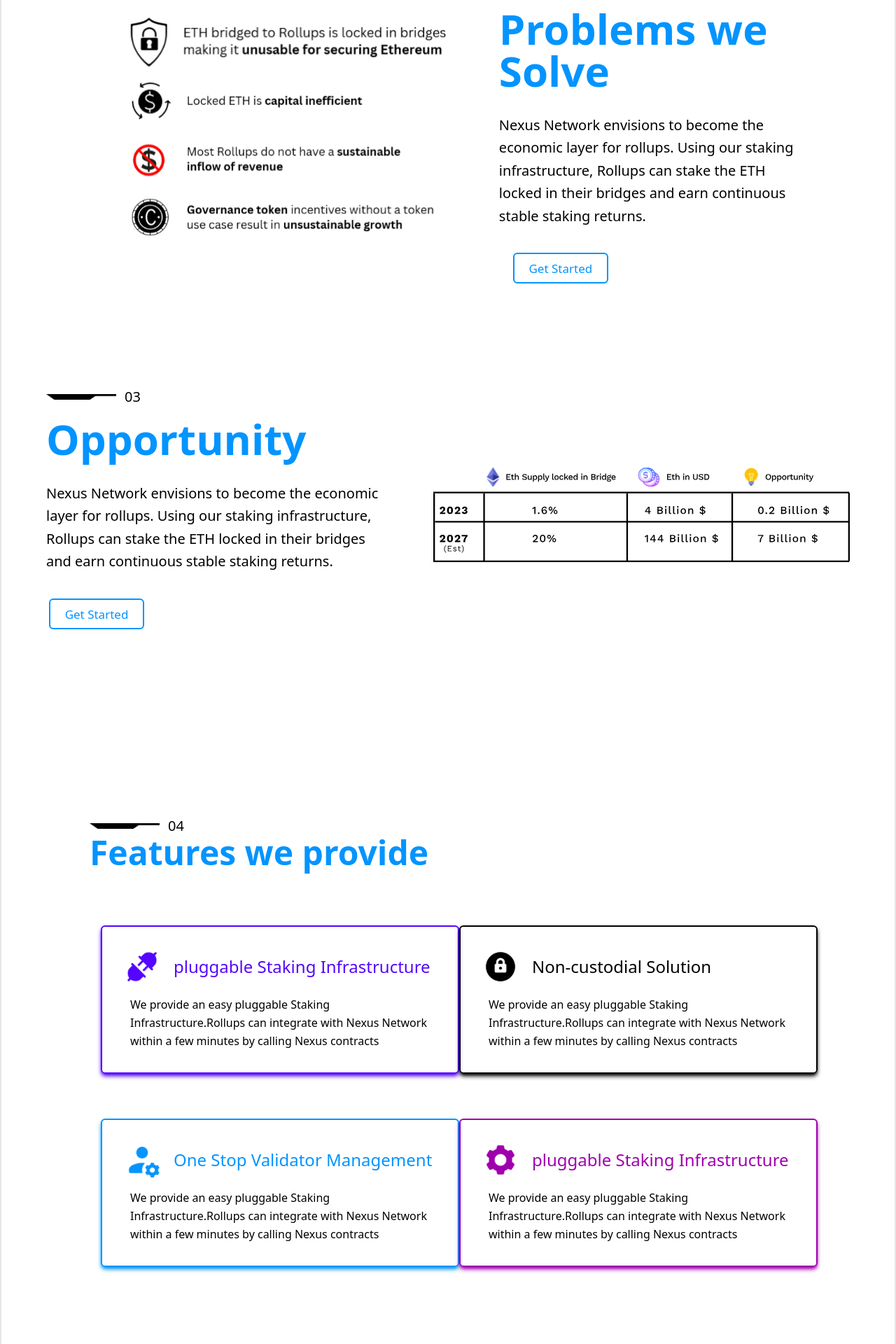
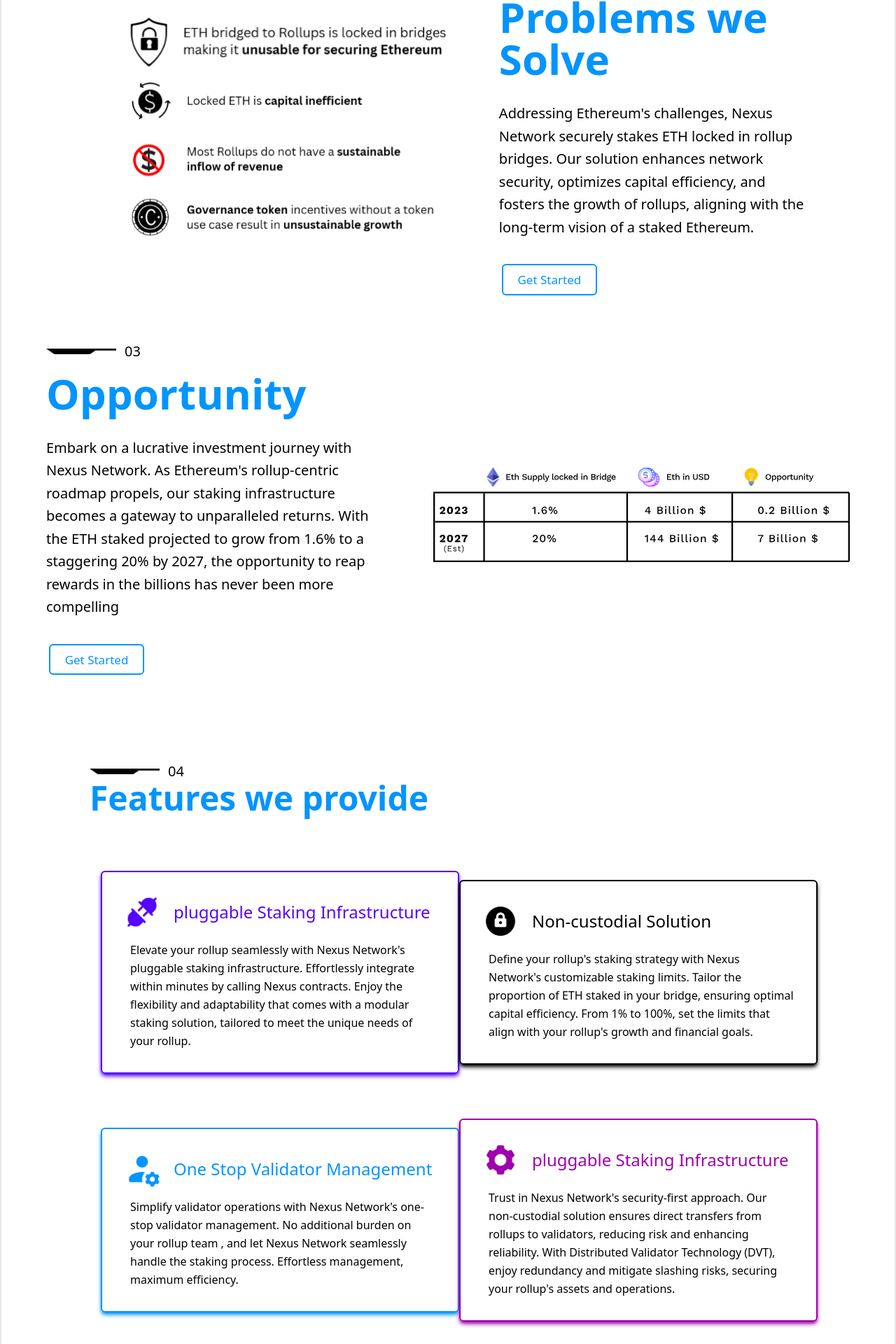
Before and after one commit to Nexus-2023/Nexus-Website, a Next.js app: page / in a window 1280 px wide. Shown: the part 1426-3346 px from the top of the page at 70% size. Built offline with nearby package versions, Linux system fonts and the light colour scheme.

Commit message:
text change

```diff
--- a/src/Components/Sections.jsx
+++ b/src/Components/Sections.jsx
@@ -91,10 +91,10 @@
               transition={{ duration: 0.5, delay: 1.0 }}
             >
               <p className="text-xl font-regular  text-black max-w-xl leading-relaxed mb-4">
-                Nexus Network envisions to become the economic layer for
-                rollups. Using our staking infrastructure, Rollups can stake the
-                ETH locked in their bridges and earn continuous stable staking
-                returns.
+                Nexus Network is at the forefront of revolutionizing Ethereum's
+                rollup landscape. With a commitment to security,
+                decentralization, and innovation, we provide an economic layer
+                for rollups through our cutting-edge staking infrastructure.
               </p>
             </motion.div>
             {/* <StyledButton> Get Started</StyledButton> */}
@@ -177,12 +177,13 @@
             transition={{ duration: 0.5, delay: 1.0 }}
           >
             <p className="text-xl font-regular  text-black max-w-xl leading-relaxed mb-4">
-              Nexus Network envisions to become the economic layer for rollups.
-              Using our staking infrastructure, Rollups can stake the ETH locked
-              in their bridges and earn continuous stable staking returns.
+              Addressing Ethereum's challenges, Nexus Network securely stakes
+              ETH locked in rollup bridges. Our solution enhances network
+              security, optimizes capital efficiency, and fosters the growth of
+              rollups, aligning with the long-term vision of a staked Ethereum.
             </p>
           </motion.div>
-
+          <div className="  -ml-[1rem] ">
             <motion.div
               initial={{ opacity: 0, y: 20 }}
               animate={isInView ? { opacity: 1, y: 0 } : { opacity: 0, y: 20 }}
@@ -190,6 +191,7 @@
             >
               <StyledButton> Get Started</StyledButton>
             </motion.div>
+          </div>
         </div>
       </div>
       <div ref={ref} className="mt-[40rem]" />
@@ -238,9 +240,12 @@
             transition={{ duration: 0.5, delay: 1.0 }}
           >
             <p className="text-xl font-regular  text-black max-w-xl leading-relaxed mb-4">
-              Nexus Network envisions to become the economic layer for rollups.
-              Using our staking infrastructure, Rollups can stake the ETH locked
-              in their bridges and earn continuous stable staking returns.
+              Embark on a lucrative investment journey with Nexus Network. As
+              Ethereum's rollup-centric roadmap propels, our staking
+              infrastructure becomes a gateway to unparalleled returns. With the
+              ETH staked projected to grow from 1.6% to a staggering 20% by
+              2027, the opportunity to reap rewards in the billions has never
+              been more compelling
             </p>
           </motion.div>
 
@@ -347,7 +352,7 @@
             animate={isInView ? { opacity: 1, y: 0 } : { opacity: 0, y: 20 }}
             transition={{ duration: 0.5, delay: 0.6 }}
           >
-            <div className=" p-8 mx-4  border-2 border-[#5404FF] max-w-lg flex flex-col w-full shadow-md rounded-md shadow-[#5404FF]">
+            <div className=" p-8 mx-4  border-2 min-h-[30vh] border-[#5404FF] max-w-lg flex flex-col w-full shadow-md rounded-md shadow-[#5404FF]">
               <div className="flex space-x-5 items-center  mb-4 ">
                 <div>
                   <Image src={l1} width={50} height={50} />
@@ -360,9 +365,11 @@
 
               <div className="ml-2  leading-relaxed font-medium   ">
                 <p>
-                  We provide an easy pluggable Staking Infrastructure.Rollups
-                  can integrate with Nexus Network within a few minutes by
-                  calling Nexus contracts
+                  Elevate your rollup seamlessly with Nexus Network's pluggable
+                  staking infrastructure. Effortlessly integrate within minutes
+                  by calling Nexus contracts. Enjoy the flexibility and
+                  adaptability that comes with a modular staking solution,
+                  tailored to meet the unique needs of your rollup.
                 </p>
               </div>
             </div>
@@ -373,7 +380,7 @@
             animate={isInView ? { opacity: 1, y: 0 } : { opacity: 0, y: 20 }}
             transition={{ duration: 0.5, delay: 0.8 }}
           >
-            <div className=" p-8 mx-4 border-black max-w-lg border-2 flex flex-col w-full shadow-md rounded-md shadow-black ">
+            <div className=" p-8 mx-4 border-black  min-h-[30vh] max-w-lg border-2 flex flex-col w-full shadow-md rounded-md shadow-black ">
               <div className="flex space-x-5 items-center  mb-4 ">
                 <div>
                   <Image src={l2} width={50} height={50} />
@@ -386,9 +393,11 @@
 
               <div className="ml-2  leading-relaxed font-medium   ">
                 <p>
-                  We provide an easy pluggable Staking Infrastructure.Rollups
-                  can integrate with Nexus Network within a few minutes by
-                  calling Nexus contracts
+                  Define your rollup's staking strategy with Nexus Network's
+                  customizable staking limits. Tailor the proportion of ETH
+                  staked in your bridge, ensuring optimal capital efficiency.
+                  From 1% to 100%, set the limits that align with your rollup's
+                  growth and financial goals.
                 </p>
               </div>
             </div>
@@ -400,7 +409,7 @@
             animate={isInView ? { opacity: 1, y: 0 } : { opacity: 0, y: 20 }}
             transition={{ duration: 0.5, delay: 1.0 }}
           >
-            <div className=" p-8 mx-4  border-2 border-[#0394FF] max-w-lg flex flex-col w-full shadow-md rounded-md shadow-[#0394FF]">
+            <div className=" p-8 mx-4  border-2  min-h-[30vh] border-[#0394FF] max-w-lg flex flex-col w-full shadow-md rounded-md shadow-[#0394FF]">
               <div className="flex space-x-5  items-center mb-4 ">
                 <div>
                   <Image src={l3} width={50} height={50} />
@@ -413,9 +422,10 @@
 
               <div className="ml-2  leading-relaxed font-medium   ">
                 <p>
-                  We provide an easy pluggable Staking Infrastructure.Rollups
-                  can integrate with Nexus Network within a few minutes by
-                  calling Nexus contracts
+                  Simplify validator operations with Nexus Network's one-stop
+                  validator management. No additional burden on your rollup team
+                  , and let Nexus Network seamlessly handle the staking process.
+                  Effortless management, maximum efficiency.
                 </p>
               </div>
             </div>
@@ -426,7 +436,7 @@
             animate={isInView ? { opacity: 1, y: 0 } : { opacity: 0, y: 20 }}
             transition={{ duration: 0.5, delay: 1.2 }}
           >
-            <div className=" p-8 mx-4 border-[#9F00AD] max-w-lg border-2 flex flex-col w-full shadow-md rounded-md shadow-[#9F00AD]">
+            <div className=" p-8 mx-4 border-[#9F00AD]   min-h-[30vh] max-w-lg border-2 flex flex-col w-full shadow-md rounded-md shadow-[#9F00AD]">
               <div className="flex space-x-5  items-center mb-4 ">
                 <div>
                   <Image src={l4} width={50} height={50} />
@@ -439,9 +449,12 @@
 
               <div className="ml-2  leading-relaxed font-medium   ">
                 <p>
-                  We provide an easy pluggable Staking Infrastructure.Rollups
-                  can integrate with Nexus Network within a few minutes by
-                  calling Nexus contracts
+                  Trust in Nexus Network's security-first approach. Our
+                  non-custodial solution ensures direct transfers from rollups
+                  to validators, reducing risk and enhancing reliability. With
+                  Distributed Validator Technology (DVT), enjoy redundancy and
+                  mitigate slashing risks, securing your rollup's assets and
+                  operations.
                 </p>
               </div>
             </div>
```
Lines whose indentation alone changed are shown as unchanged.
